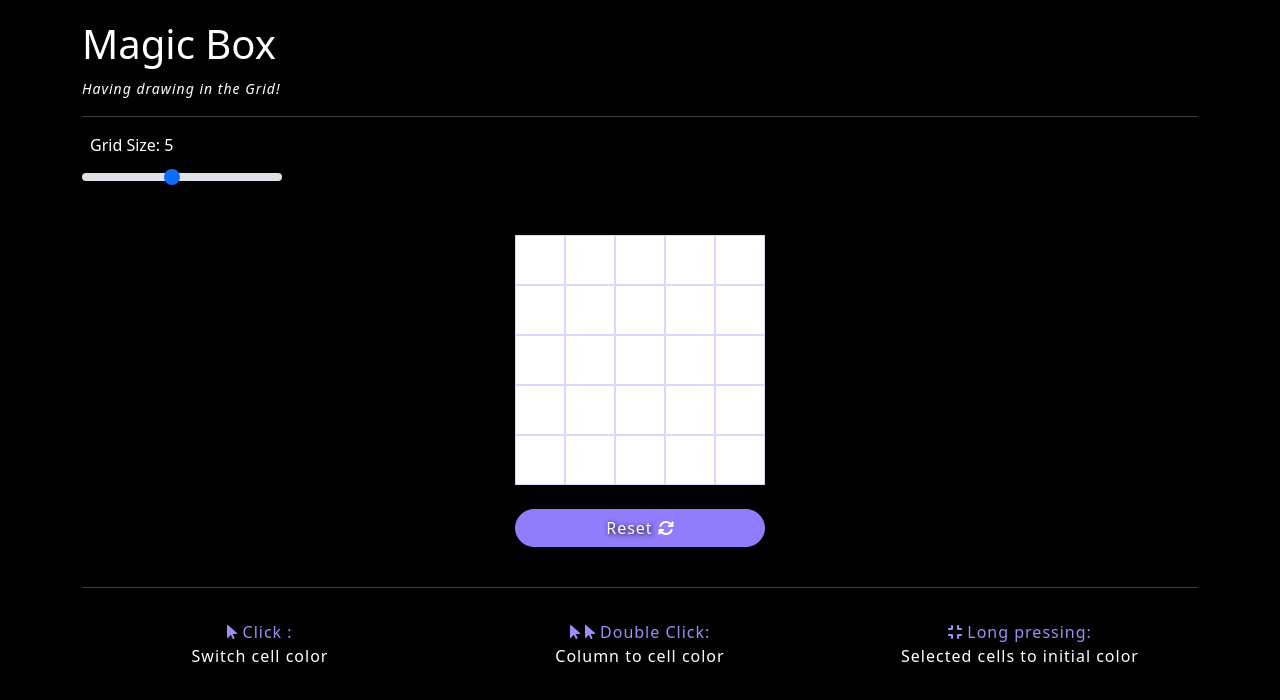
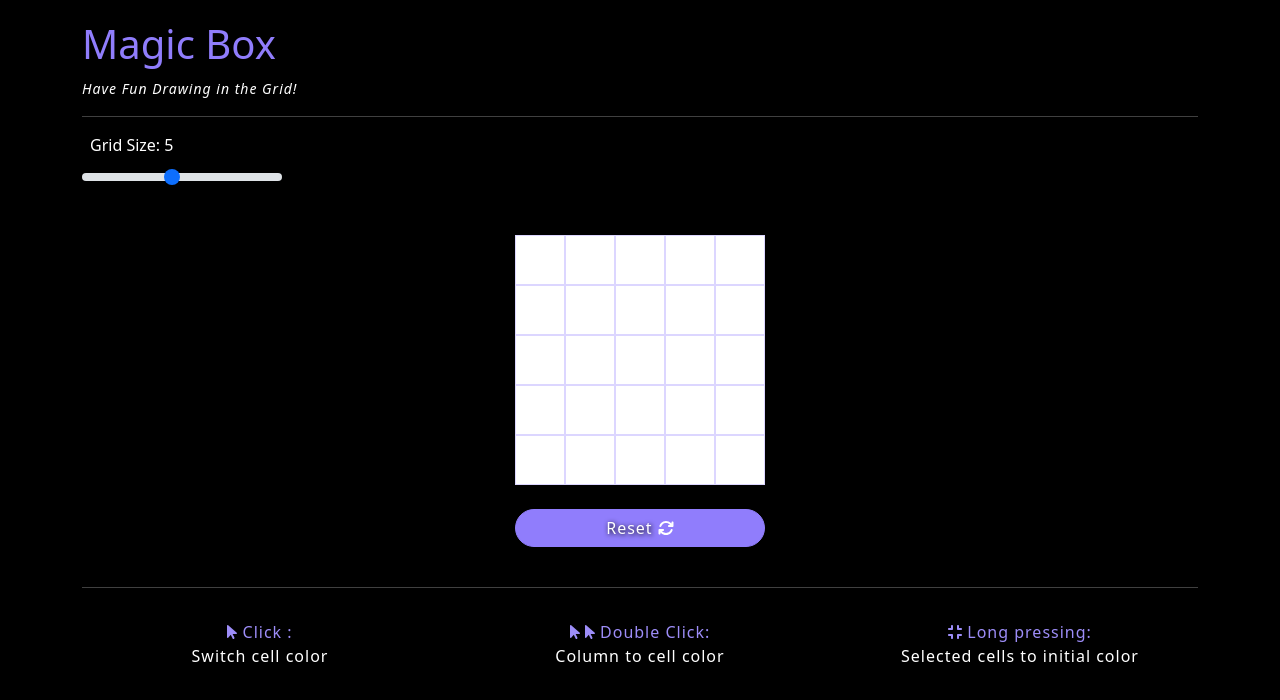
Before and after one commit to dhipgraby/Magic-box, a Next.js app: page / in a window 1280 px wide. Shown: the top 700 px of the page. Built offline with nearby package versions, Linux system fonts and the light colour scheme; no server answers.

Commit message:
Last changes

```diff
--- a/components/Grid.js
+++ b/components/Grid.js
@@ -27,7 +27,6 @@ export default function Grid({ gridSize }) {
         handleGridStateChange(grid);
     }, [grid]);
 
-
     // Initialize the grid
     useEffect(() => {
         loadGrid()
@@ -41,6 +40,10 @@ export default function Grid({ gridSize }) {
         setGrid(newGrid);
     }
 
+    useEffect(() => {
+        mouseDownRef.current = mouseDown;
+    }, [mouseDown]);
+
     // Flip the color of the cell
     const flipColor = (row, col, targetColor = null) => {
         const toggleGrid = (targetColor != null) ? targetColor : !grid[row][col];
@@ -50,10 +53,6 @@ export default function Grid({ gridSize }) {
             return newGrid;
         });
     };
-
-    useEffect(() => {
-        mouseDownRef.current = mouseDown;
-    }, [mouseDown]);
 
     // Handle cell mouse down
     const handleCellMouseDown = (event, row, col) => {
@@ -134,7 +133,6 @@ export default function Grid({ gridSize }) {
         setLongPress(false);
         setSelectedCells([]);
     }
-
     // Render the grid
     return (
         <>
--- a/css/global.css
+++ b/css/global.css
@@ -10,6 +10,10 @@ small {
 
 .mainContainer {
     color: white;
+}
+
+.purple {
+    color:rgb(144, 125, 252);
 }
 
 .ta-c {
--- a/pages/_app.js
+++ b/pages/_app.js
@@ -1,6 +1,5 @@
 import "../node_modules/bootstrap/dist/css/bootstrap.min.css";
 import "../css/global.css"
-import "../css/main.css"
 import "../css/Grid.css"
 import "../css/Responsive.css"
 
--- a/pages/index.js
+++ b/pages/index.js
@@ -14,8 +14,8 @@ export default function Home() {
 
   return (
     <Layout>
-      <h1>Magic Box</h1>
-      <small>Having drawing in the Grid!</small>
+      <h1 className="purple">Magic Box</h1>
+      <small>Have Fun Drawing in the Grid!</small>
       <hr />
       <CreateGridBtn
         handleGridSizeChange={handleGridSizeChange}
```
Also changed, not shown: css/main.css (deleted).
